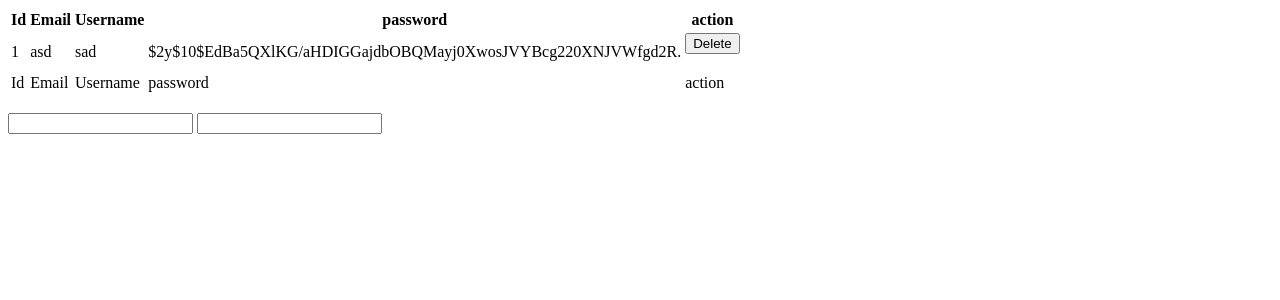
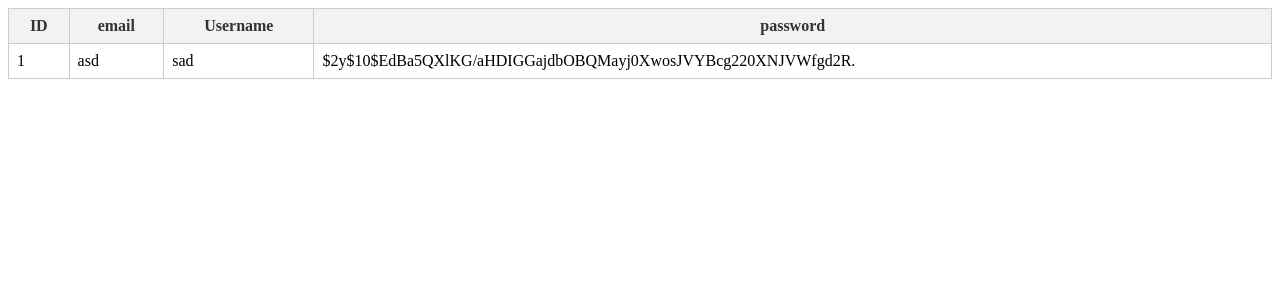
Before and after one commit to glendecado/PHP-mvc, a PHP site: page / in a window 1280 px wide. Shown: the top 300 px of the page. Run offline with PHP 8.4, Linux system fonts and the light colour scheme; data comes from the database, SQL or seed files in the repository.

Commit message:
php mvc -Phtml

```diff
--- a/App/foopeeHtml/foop.php
+++ b/App/foopeeHtml/foop.php
@@ -5,19 +5,47 @@ namespace foop;
 class pee
 {
     //tags
-    function tags($tags, $end)
+    private function tags($tags, $end)
     {
-        if ($end == "") {
+        if (strpos($end, ":") !== false) {
+            $parts = array_map('trim', explode(":", $end));
+            $i = 0;
+            $j = 0;
+            $attr = [];
+            $val = [];
+
+            foreach ($parts as $p) {
+                if ($i % 2 == 0) {
+                    $attr[] = $p;
+                } else {
+                    $val[] = $p;
+                }
+
+                $i++;
+            }
+            ////
+            echo "<$tags ";
+            foreach ($attr as $a) {
+                echo $a . "=\"" . $val[$j] . "\"";
+                $j++;
+            }
+            echo ">\n";
+            ////
+        }
+        //
+        else if ($end == "") {
             echo "<$tags>\n";
-        } else if ($end == "-") {
-            echo "<$tags ";
-        } else if ($end == ">") {
-            echo ">\n";
-        } else if ($end == "/") {
+        }
+        //
+        else if ($end == "/") {
             echo "</$tags>\n";
-        } else {
-            echo "<$tags> $end </$tags>\n";
         }
+        //
+        else {
+            echo "<$tags>$end</$tags>\n";
+        }
+
+
         return $this;
     }
     //button
@@ -71,6 +99,7 @@ class pee
         return $this;
     }
 
+    //$data, ["ID", "username", "email" "name"] everythin from database;
     function tdData($array, $values)
     {
 
@@ -94,70 +123,15 @@ class pee
         return $this;
     }
 
-
-    //attributes
-
-    function attributes($atributes, $value)
-    {
-
-        echo "$atributes=\"$value\"";
-        return $this;
-    }
-
-    function method($method)
-    {
-        self::attributes("method", $method);
-        return $this;
-    }
-
-    function action($action)
-    {
-        self::attributes("action", $action);
-        return $this;
-    }
-
-    function placeholder($placeholder)
-    {
-        self::attributes("placeholder", $placeholder);
-        return $this;
-    }
-
-    function name($name)
-    {
-        self::attributes("name", $name);
-        return $this;
-    }
-    function id($id)
-    {
-        self::attributes("id", $id);
-        return $this;
-    }
-    function class($class)
-    {
-        self::attributes("class", $class);
-        return $this;
-    }
-    function type($type)
-    {
-        self::attributes("type", $type);
-        return $this;
-    }
-
-    function value($value)
-    {
-        self::attributes("value", $value);
-        return $this;
-    }
-
-    function content($content)
-    {
-        echo $content . "\n";
-        return $this;
-    }
-
     function br()
     {
         echo '<br>' . "\n";
         return $this;
     }
+
+    function cont($end)
+    {
+        echo "$end \n";
+        return $this;
+    }
 }
--- a/Controller/controller.php
+++ b/Controller/controller.php
@@ -59,6 +59,6 @@ class Controller
         $data = $this->m->viewAll();
 
 
-        include('./Views/index.php');
+        include('./Views/exp.php');
     }
 }
--- /dev/null
+++ b/Views/exp.php
@@ -0,0 +1,74 @@
+<?php
+
+use foop\pee;
+
+
+
+$web = new pee();
+
+$web->table("class:userTable")->thead()->tr();
+
+$web->th("ID");
+$web->th("email");
+$web->th("Username");
+$web->th("password");
+
+$web->tr("/")->thead("/");
+
+$web->tbody()->tr();
+
+foreach ($data as $acc) :
+    $web
+        ->td($acc['ID'])
+        ->td($acc['email'])
+        ->td($acc['username'])
+        ->td($acc['password']);
+endforeach;
+
+$web->tr("/")->tbody("/");
+$web->table("/");
+?>
+
+<style>
+    /* CSS for the userTable */
+    .userTable {
+        width: 100%;
+        /* Set the width of the table */
+        border-collapse: collapse;
+        /* Collapse table borders */
+        border: 1px solid #ccc;
+        /* Add border to the table */
+    }
+
+    /* CSS for table headings */
+    .userTable th {
+        background-color: #f2f2f2;
+        /* Background color for table headers */
+        color: #333;
+        /* Text color for table headers */
+        padding: 8px;
+        /* Padding for table headers */
+        border: 1px solid #ccc;
+        /* Add border to table headers */
+    }
+
+    /* CSS for table cells */
+    .userTable td {
+        padding: 8px;
+        /* Padding for table cells */
+        border: 1px solid #ccc;
+        /* Add border to table cells */
+    }
+
+    /* CSS for alternating row colors */
+    .userTable tr:nth-child(even) {
+        background-color: #f9f9f9;
+        /* Background color for even rows */
+    }
+
+    /* CSS for hover effect on rows */
+    .userTable tr:hover {
+        background-color: #f2f2f2;
+        /* Background color on hover */
+    }
+</style>
--- a/Views/index.php
+++ /dev/null
@@ -1,80 +0,0 @@
-<?php
-
-use foop\pee;
-
-$web = new pee();
-
-$web
-    ->table()
-    ->thead()
-    ->tr()
-    ->th("Id")
-    ->th("Email")
-    ->th("Username")
-    ->th("password")
-    ->th("action")
-    ->tr("/")
-    ->thead("/");
-
-$web
-    ->tbody()
-    ->tr();
-
-foreach ($data as $acc) :
-
-    $web
-        ->td($acc['ID'])
-        ->td($acc['email'])
-        ->td($acc['username'])
-        ->td($acc['password']);
-
-    $web
-        ->td()
-        ->form("-")
-        ->method("get")
-        ->action("/search")
-        ->form(">")
-        ->button("-")
-        ->name("id")
-        ->value($acc['ID'])
-        ->button(">")
-        ->content("Delete")
-        ->button("/")
-        ->form("/")
-        ->form("/")
-        ->td("/");
-endforeach;
-$web
-    ->tr("/")
-    ->tbody("/")
-    ->tfoot()
-    ->tr()
-    ->td("Id")
-    ->td("Email")
-    ->td("Username")
-    ->td("password")
-    ->td("action")
-    ->tr("/")
-    ->tfoot("/")
-    ->table("/");
-
-
-$web->br();
-function inputs($name)
-{
-    $web = new pee();
-
-    $web->input("-")
-        ->name($name)
-        ->input(">");
-}
-
-
-$web
-    ->form("-")
-    ->form(">");
-inputs("id");
-inputs("name");
-
-
-$web->form("/");
```
